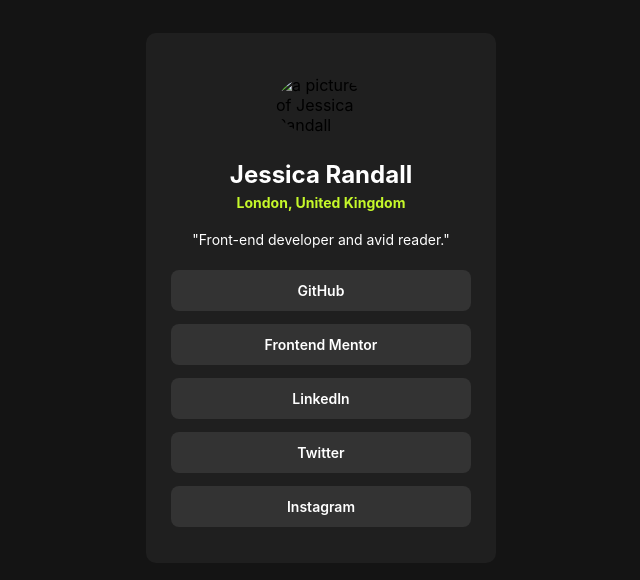
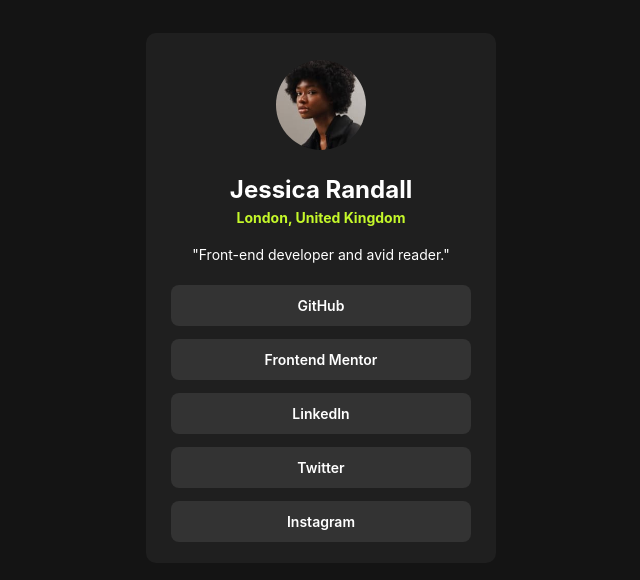
Before and after one commit to thesyntaxdude/social-links-profile-main, a plain HTML site: page index.html in a window 1280 px wide. Shown: the part 102-682 px from the top of the page, without its empty margins (319-959 px from the left). Drawn offline with Linux system fonts and the light colour scheme; the site is published under a folder, as on GitHub Pages, so addresses that start at the root find nothing.

Commit message:
fix: debugging the img error after hosting.

```diff
--- a/index.html
+++ b/index.html
@@ -13,7 +13,7 @@
 
   <main>
     <div class="container">
-      <img src="/assets/images/avatar-jessica.jpeg" alt="a picture of Jessica Randall" class="profilePic">
+      <img src="./assets/images/avatar-jessica.jpeg" alt="a picture of Jessica Randall" class="profilePic">
       <h1>Jessica Randall</h1>
       <h3>London, United Kingdom</h3>
       <p>
```
Also changed, not shown: 1 other file.
